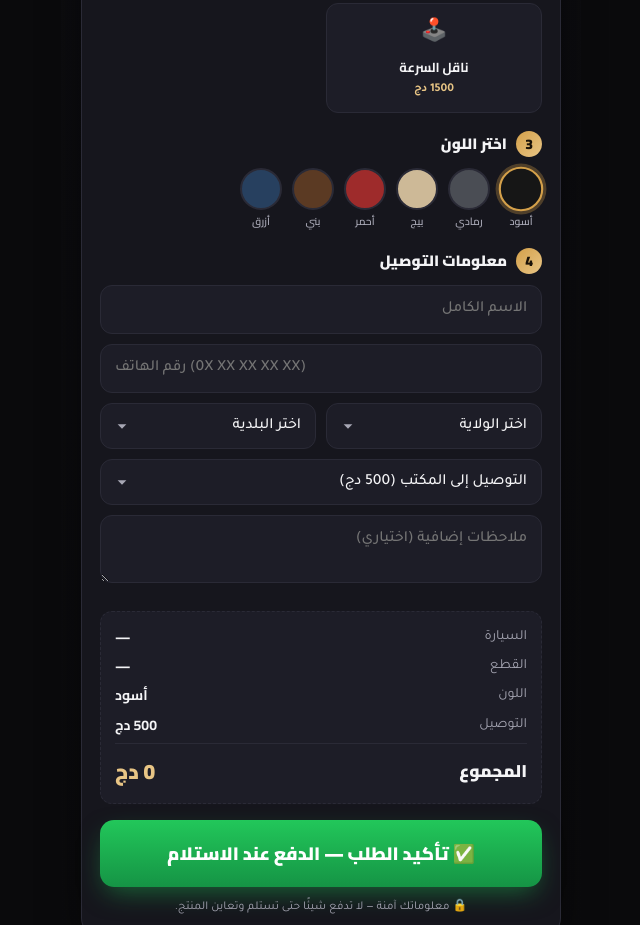
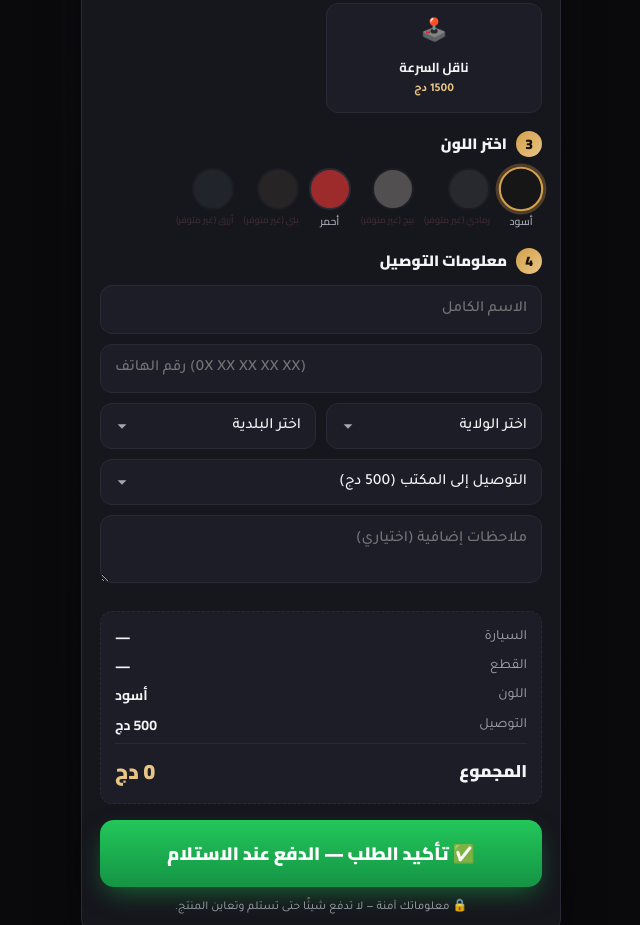
Before and after one commit to youcefbedrani/cantara, a website: page cantara-landing.html in a window 1280 px wide. Shown: the part 2645-3570 px from the top of the page, without its empty margins (319-959 px from the left). Drawn offline with Linux system fonts and the light colour scheme.

Commit message:
Mark only أسود and أحمر as in stock, disable other colors

```diff
--- a/cantara-landing.html
+++ b/cantara-landing.html
@@ -271,6 +271,9 @@
 }
 .cpick input:checked + .dot{border-color:var(--gold);box-shadow:0 0 0 3px rgba(212,160,74,.3);transform:scale(1.06);}
 .cpick .cl{font-size:10.5px;color:var(--txt-dim);margin-top:3px;font-family:'Cairo';font-weight:600;}
+.cpick .oos{opacity:.35;pointer-events:none;filter:grayscale(.7);}
+.cpick .oos .cl{color:var(--red);font-size:9px;}
+.cpick .oos .cl::after{content:" (غير متوفر)";}
 
 .row2{display:grid;grid-template-columns:1fr 1fr;gap:10px;}
 
@@ -473,11 +476,11 @@ footer .phone{color:var(--txt);font-family:'Cairo';font-weight:800;font-size:18p
       <div class="step-label"><span class="step-num">3</span> اختر اللون</div>
       <div class="cpick">
         <label><input type="radio" name="color" value="أسود" checked onchange="recalc()"><div class="dot c-black"></div><div class="cl">أسود</div></label>
-        <label><input type="radio" name="color" value="رمادي" onchange="recalc()"><div class="dot c-gray"></div><div class="cl">رمادي</div></label>
-        <label><input type="radio" name="color" value="بيج" onchange="recalc()"><div class="dot c-beige"></div><div class="cl">بيج</div></label>
+        <label class="oos"><input type="radio" name="color" value="رمادي" disabled><div class="dot c-gray"></div><div class="cl">رمادي</div></label>
+        <label class="oos"><input type="radio" name="color" value="بيج" disabled><div class="dot c-beige"></div><div class="cl">بيج</div></label>
         <label><input type="radio" name="color" value="أحمر" onchange="recalc()"><div class="dot c-red"></div><div class="cl">أحمر</div></label>
-        <label><input type="radio" name="color" value="بني" onchange="recalc()"><div class="dot c-brown"></div><div class="cl">بني</div></label>
-        <label><input type="radio" name="color" value="أزرق" onchange="recalc()"><div class="dot c-blue"></div><div class="cl">أزرق</div></label>
+        <label class="oos"><input type="radio" name="color" value="بني" disabled><div class="dot c-brown"></div><div class="cl">بني</div></label>
+        <label class="oos"><input type="radio" name="color" value="أزرق" disabled><div class="dot c-blue"></div><div class="cl">أزرق</div></label>
       </div>
 
       <!-- step 4 info -->
@@ -531,7 +534,7 @@ footer .phone{color:var(--txt);font-family:'Cairo';font-weight:800;font-size:18p
       </div>
       <div class="benefit">
         <div class="ic">🎨</div>
-        <div><h3>ألوان متعددة</h3><p>أسود، رمادي، بيج، أحمر، بني وأزرق — تختار ما يناسب ذوقك.</p></div>
+        <div><h3>ألوان متعددة</h3><p>أسود وأحمر متوفران الآن — باقي الألوان قريباً.</p></div>
       </div>
     </div>
   </section>
@@ -540,7 +543,7 @@ footer .phone{color:var(--txt);font-family:'Cairo';font-weight:800;font-size:18p
   <section class="colors-wrap reveal">
     <div class="eyebrow">الألوان المتوفرة</div>
     <h2 class="sec-title">اختر لونك المفضل</h2>
-    <p class="sec-desc">كل الألوان متوفرة بنفس الجودة العالية للكنتارا.</p>
+    <p class="sec-desc">متوفر حالياً: أسود وأحمر — باقي الألوان قريباً.</p>
     <div style="margin-bottom:18px;border-radius:var(--radius);overflow:hidden;border:1px solid var(--line);">
       <img src="type.jpg" alt="خامة الكنتارا" style="width:100%;display:block;">
     </div>
```
Also changed, not shown: cantara-landing-v2.html (+9 -6 lines).
